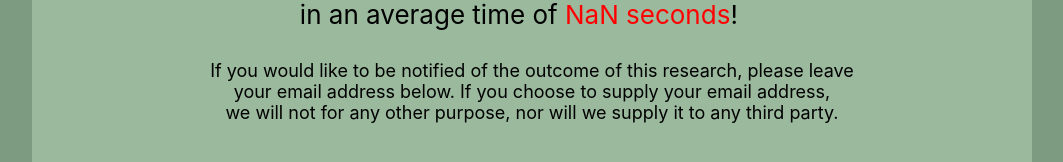
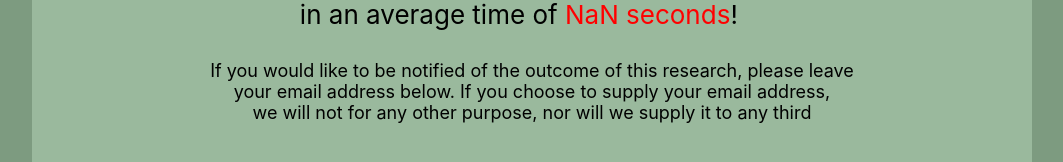
Before and after one commit to UoaWDCC/Stick-Insect, a React (Create React App) app in the folder frontend/: page / in a window 1280 px wide. Shown: the part 314-476 px from the top of the page, without its empty margins (108-1171 px from the left). Built offline with nearby package versions, Linux system fonts and the light colour scheme.

Commit message:
after submit email make input to empty

```diff
--- a/frontend/src/pages/resultsPage/resultsPage.jsx
+++ b/frontend/src/pages/resultsPage/resultsPage.jsx
@@ -59,13 +59,13 @@ const ResultsPage = ({ isPlayedBefore, gameResults, playAgain }) => {
         leave <br /> your email address below. If you choose to supply your
         email address, <br />
         we will not for any other purpose, nor will we supply it to any third
-        party.
       </p>
 
       <form
         onSubmit={(e) => {
           e.preventDefault();
           dispatchEmail();
+          setEmail("");
         }}
         className={styles.email_container}
       >
```
Also changed, not shown: 2 other files (tests, documents, lock files or other folders).
